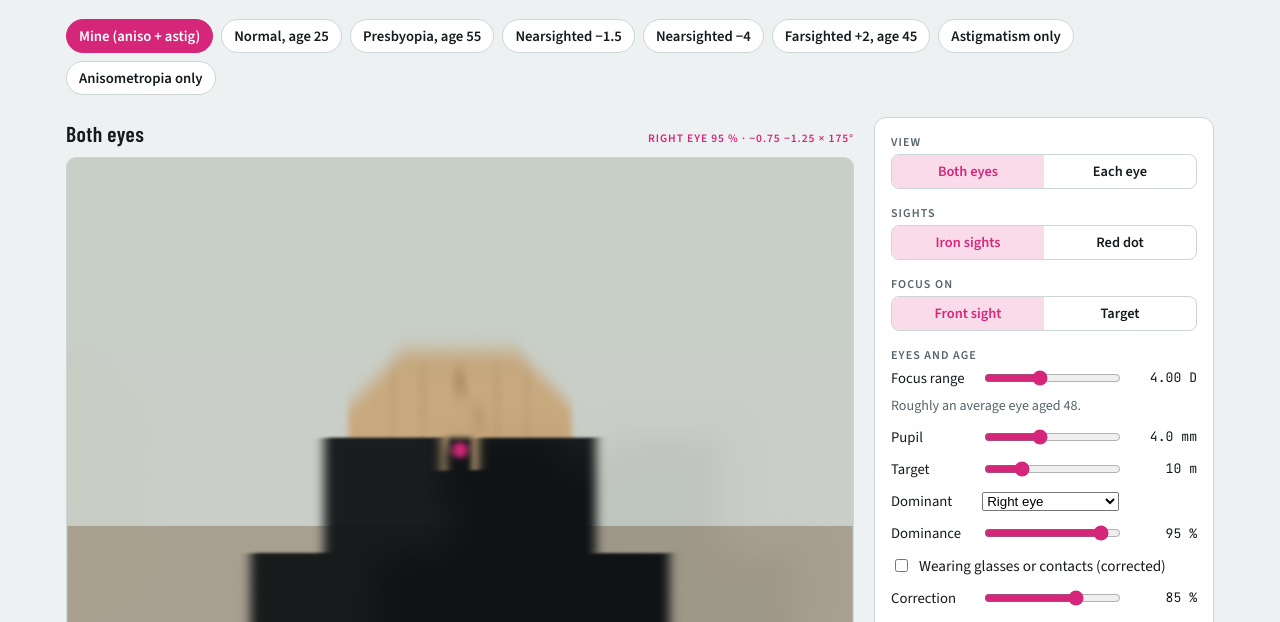
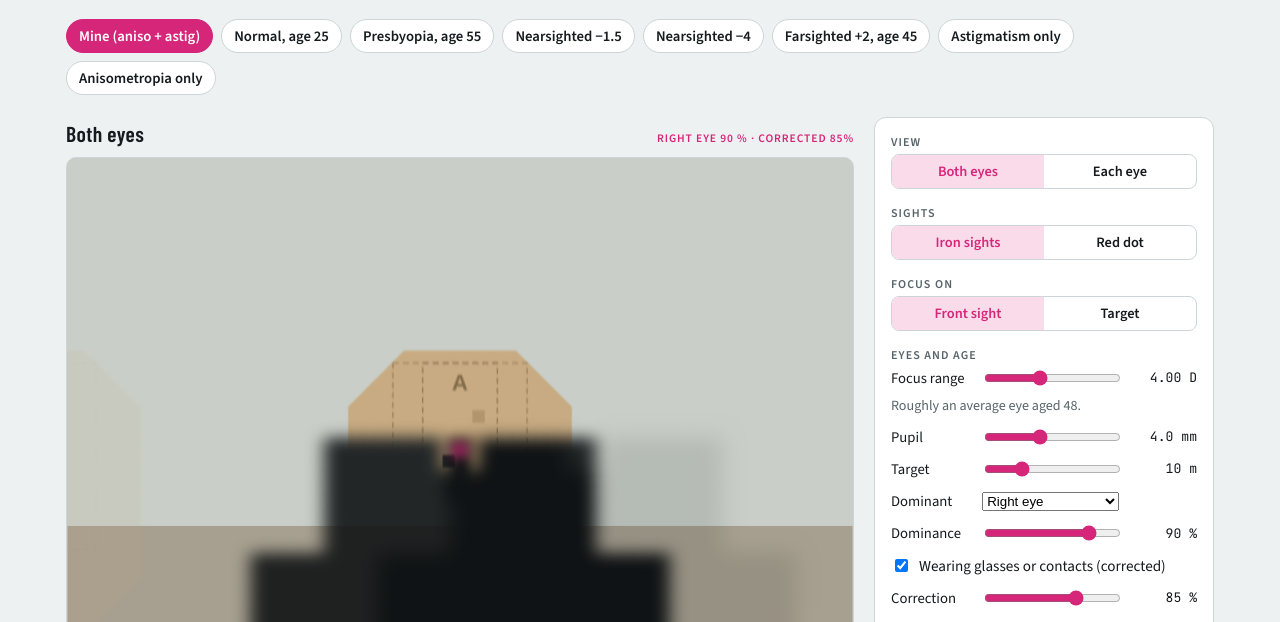
Before and after one commit to AlexanderBrevig/iron-or-dot, a plain HTML site: page index.html in a window 1280 px wide. Shown: the part 157-779 px from the top of the page. Drawn offline with nearby package versions, Linux system fonts and the light colour scheme.

Commit message:
Author preset calibrated to his experience: glasses 85 %, dominance 90 %, wobble 0.75 D
Co-Authored-By: Claude Opus 5.5 (1M context) <noreply@anthropic.com>

```diff
--- a/index.html
+++ b/index.html
@@ -180,7 +180,7 @@ footer p{margin:0}
   const CX = 320, AIM_Y = 228;
 
   const PRESETS = [
-    { id:"mine",    name:"Mine (aniso + astig)", amp:4, dominance:95,   R:[-0.75,-1.25,175], L:[1.75,-0.75,165] },
+    { id:"mine",    name:"Mine (aniso + astig)", amp:4, dominance:90, corrected:true, accuracy:85, wobble:0.75,   R:[-0.75,-1.25,175], L:[1.75,-0.75,165] },
     { id:"normal",  name:"Normal, age 25", amp:9,   R:[0,0,0],       L:[0,0,0] },
     { id:"presby",  name:"Presbyopia, age 55",    amp:1,   R:[0,0,0],       L:[0,0,0] },
     { id:"myo15",   name:"Nearsighted −1.5",       amp:7,   R:[-1.5,0,0],    L:[-1.5,0,0] },
@@ -190,7 +190,7 @@ footer p{margin:0}
     { id:"aniso",   name:"Anisometropia only",       amp:6,   R:[-1.25,0,0],   L:[1.5,0,0] },
   ];
 
-  const st = { preset:null, amp:9, pupil:4, dist:10, sight:"irons", focus:"near", dom:"R", corrected:false, accuracy:85, wobble:1.2, view:"both", dominance:80,
+  const st = { preset:null, amp:9, pupil:4, dist:10, sight:"irons", focus:"near", dom:"R", corrected:false, accuracy:85, wobble:0.75, view:"both", dominance:80,
                eye:{ R:{sph:0,cyl:0,axis:0}, L:{sph:0,cyl:0,axis:0} } };
 
   const $ = (s, r=document) => r.querySelector(s);
@@ -198,7 +198,8 @@ footer p{margin:0}
   const deg = (m, d) => Math.atan(m / d) * 180 / Math.PI * PPD; // metres at distance -> px
 
   function applyPreset(p){
-    st.preset = p.id; st.amp = p.amp; st.corrected = false; st.dominance = p.dominance ?? 80;
+    st.preset = p.id; st.amp = p.amp; st.corrected = p.corrected ?? false; st.dominance = p.dominance ?? 80;
+    if (p.accuracy != null) st.accuracy = p.accuracy; if (p.wobble != null) st.wobble = p.wobble;
     for (const k of ["R","L"]) { const [s,c,a] = p[k]; st.eye[k] = {sph:s, cyl:c, axis:a}; }
     syncControls(); render();
   }
```
Also changed, not shown: src/page.html (+4 -3 lines).
